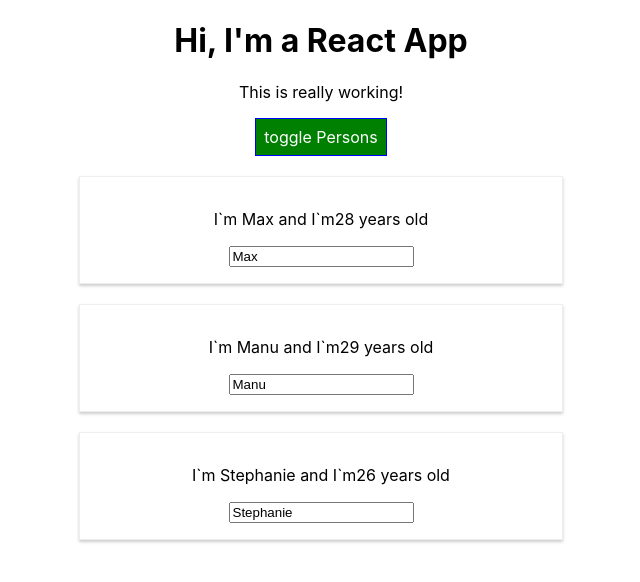
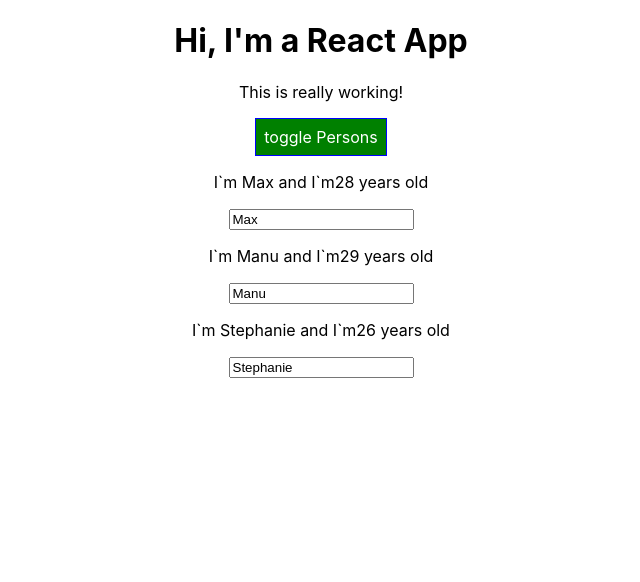
Before and after one commit to React-course-udemy/react_basics, a React (Create React App) app: page / in a window 1280 px wide. Both pictures are taken after a click on the button "toggle Persons". Shown: the top 582 px of the page, without its empty margins (319-959 px from the left). Built offline with nearby package versions, Linux system fonts and the light colour scheme.

Commit message:
remove styled components from person component

```diff
--- a/src/Person/Person.js
+++ b/src/Person/Person.js
@@ -1,27 +1,15 @@
 import React from 'react';
-import styled from 'styled-components';
 
-const StyledDiv = styled.div` width: 60%;
-margin: 20px auto;
-border: 1px solid #eee;
-box-shadow: 0 2px 3px #ccc;
-padding: 16px;
-text-align: center;
-
-@media (min-width: 500px) {
-  width: 450px;
-}
-} `;
 const person = props => {
   return (
     //<div className="Person" style={style}>
-    <StyledDiv>
+    <div>
       <p onClick={props.click}>
         I`m {props.name} and I`m{props.age} years old{' '}
       </p>
       <p>{props.children}</p>
       <input type="text" onChange={props.changed} value={props.name} />
-    </StyledDiv>
+    </div>
   );
 };
 export default person;
```
